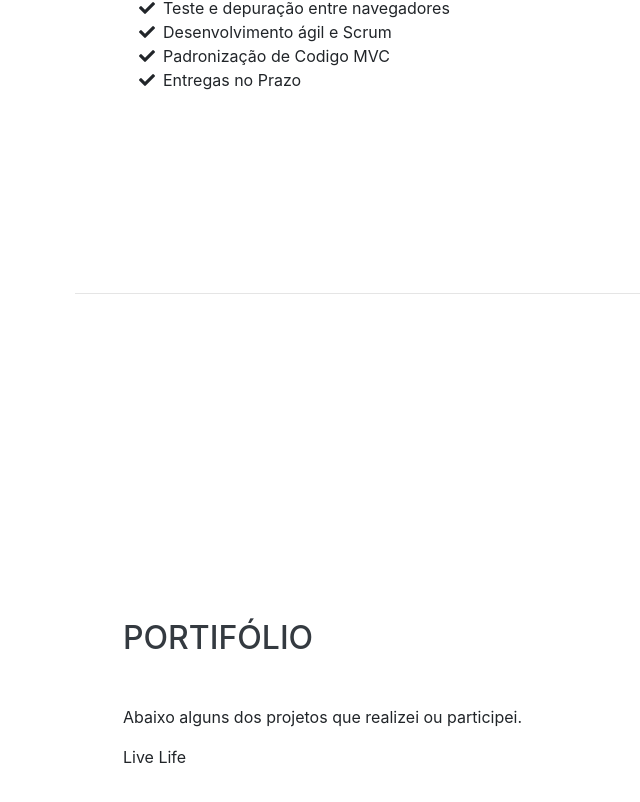
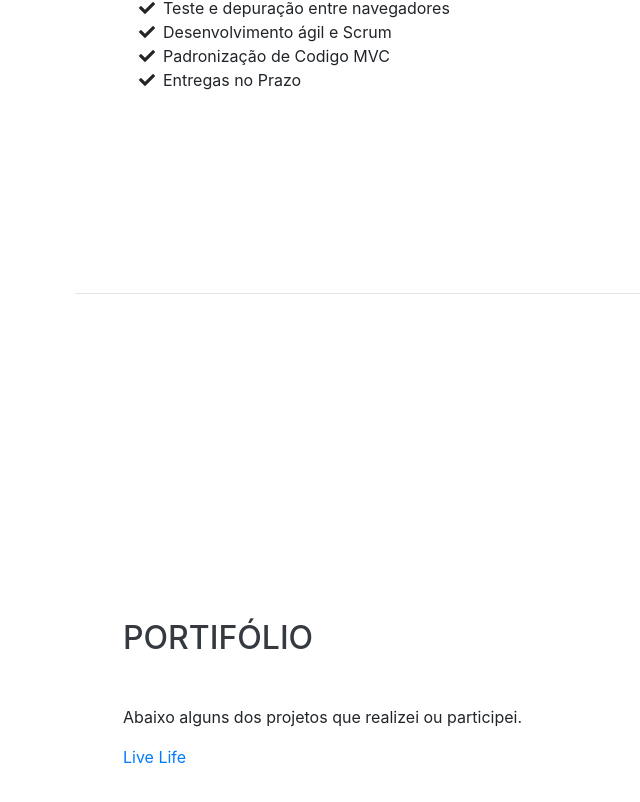
Before and after one commit to jomo-ramon/site-pessoal, a website with bundled scripts: page index.html in a window 1280 px wide. Shown: the part 2910-3712 px from the top of the page, without its empty margins (197-837 px from the left). Built offline with nearby package versions, Linux system fonts and the light colour scheme; a web font is replaced by a local one.

Commit message:
Update index.html

```diff
--- a/index.html
+++ b/index.html
@@ -3,7 +3,8 @@
 
 <head>
     <meta charset="utf-8" />
-    <meta name="viewport" content="width=device-width, initial-scale=1, shrink-to-fit=no" />
+    <meta name="viewport" content="width=device-width, initial-scale=1,
+            shrink-to-fit=no" />
     <meta name="description" content="" />
     <meta name="author" content="" />
 
@@ -11,12 +12,10 @@
 
     <!-- Bootstrap core CSS -->
     <link href="vendor/bootstrap/css/bootstrap.min.css" rel="stylesheet" />
-
     <!-- Custom fonts for this template -->
     <link href="https://fonts.googleapis.com/css?family=Saira+Extra+Condensed:500,700" rel="stylesheet" />
     <link href="https://fonts.googleapis.com/css?family=Muli:400,400i,800,800i" rel="stylesheet" />
     <link href="vendor/fontawesome-free/css/all.min.css" rel="stylesheet" />
-
     <!-- Custom styles for this template -->
     <link href="css/resume.min.css" rel="stylesheet" />
 </head>
@@ -264,7 +263,7 @@
                 <h2 class="mb-5">Portifólio</h2>
                 <p>Abaixo alguns dos projetos que realizei ou participei.</p>
                 <p class="mb-0">
-                    <a src="https://app.livelifeadvance.com/lojavirtual/master">Live Life</a
+                    <a href="https://app.livelifeadvance.com/lojavirtual/master">Live Life</a
             >
           </p>
         </div>
```
